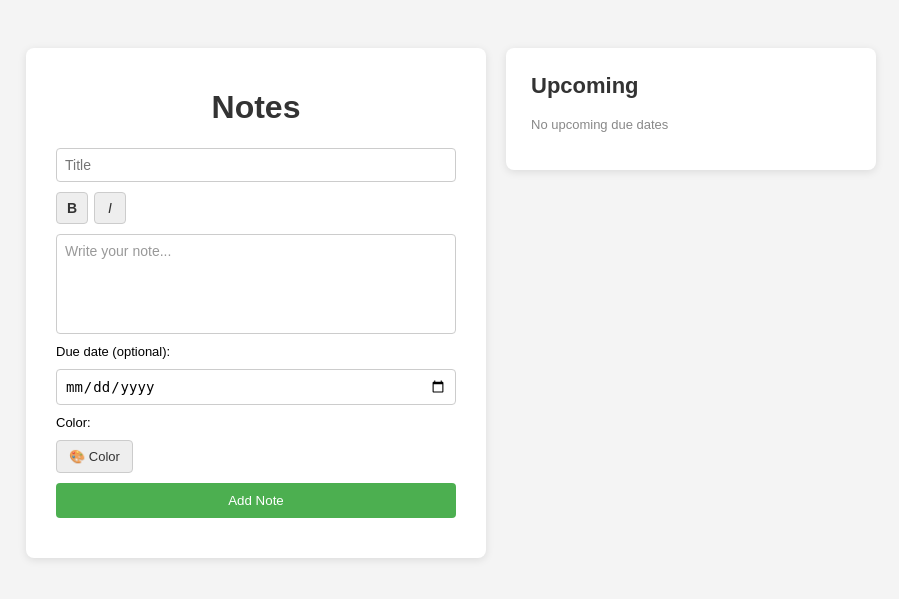
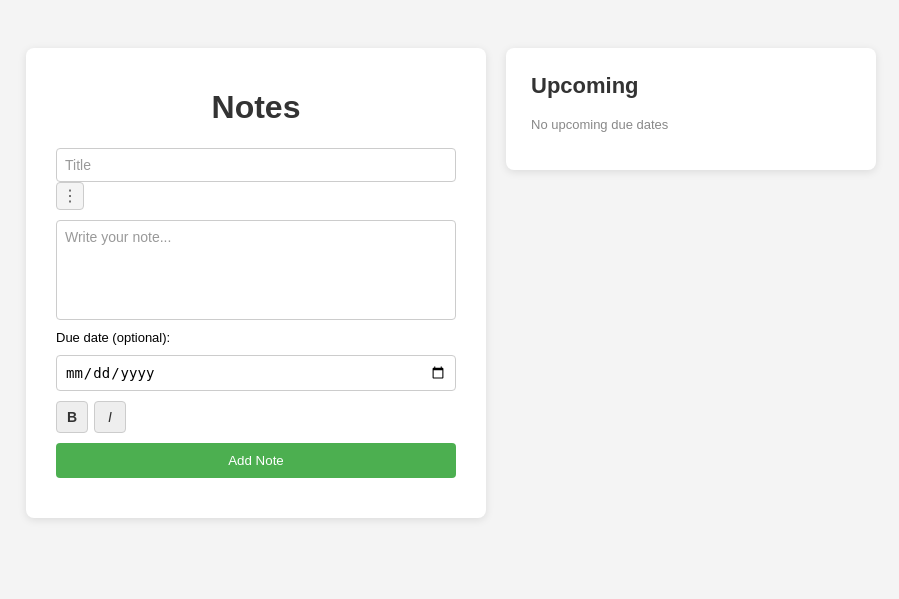
Before and after one commit to OmerBaig1/Notes-app, a Flask app: page / in a window 1280 px wide. Shown: the top 599 px of the page, without its empty margins (189-1088 px from the left). Run offline with Flask 3, Linux system fonts and the light colour scheme; data that the repository does not hold is empty.

Commit message:
Rework formatting toolbar: made bold/italic buttons responsive and implemented kebab menu

```diff
--- a/static/script.js
+++ b/static/script.js
@@ -8,31 +8,73 @@ const selectedColorInput = document.getElementById("selected-color");
 const createSwatches = document.querySelectorAll("#create-swatches .swatch");
 const createColorToggle = document.getElementById("create-color-toggle");
 const createSwatchesPanel = document.getElementById("create-swatches");
-const editColorToggle = document.getElementById("edit-color-toggle");
-const editSwatchesPanel = document.getElementById("edit-swatches");
 
-// Modal elements
 const modalOverlay = document.getElementById("edit-modal-overlay");
 const editTitleInput = document.getElementById("edit-title");
 const editContentInput = document.getElementById("edit-content");
 const editDueDateInput = document.getElementById("edit-due-date");
 const editSelectedColorInput = document.getElementById("edit-selected-color");
 const editSwatches = document.querySelectorAll("#edit-swatches .swatch");
+const editColorToggle = document.getElementById("edit-color-toggle");
+const editSwatchesPanel = document.getElementById("edit-swatches");
 const saveEditBtn = document.getElementById("save-edit-btn");
 const cancelEditBtn = document.getElementById("cancel-edit-btn");
 
 let currentEditId = null;
 
-document.querySelectorAll(".format-btn").forEach(btn => {
-    btn.addEventListener("click", () => {
-        const command = btn.dataset.command;
-        const targetBox = btn.dataset.target === "edit" ? editContentInput : contentInput;
-        targetBox.focus();
-        document.execCommand(command, false, null);
+// Which box (title or content) each toolbar currently targets
+let createFocusTarget = contentInput;
+let editFocusTarget = editContentInput;
+
+titleInput.addEventListener("focus", () => { createFocusTarget = titleInput; });
+contentInput.addEventListener("focus", () => { createFocusTarget = contentInput; });
+editTitleInput.addEventListener("focus", () => { editFocusTarget = editTitleInput; });
+editContentInput.addEventListener("focus", () => { editFocusTarget = editContentInput; });
+
+// Remember exactly where the cursor/selection is in each editable box
+const savedRanges = new Map();
+
+function trackSelection(el) {
+    ["mouseup", "keyup", "input"].forEach(evt => {
+        el.addEventListener(evt, () => {
+            const sel = window.getSelection();
+            if (sel.rangeCount > 0 && el.contains(sel.anchorNode)) {
+                savedRanges.set(el, sel.getRangeAt(0).cloneRange());
+            }
+        });
     });
+}
+[titleInput, contentInput, editTitleInput, editContentInput].forEach(trackSelection);
+
+function restoreSelection(el) {
+    const range = savedRanges.get(el);
+    if (range) {
+        const sel = window.getSelection();
+        sel.removeAllRanges();
+        sel.addRange(range);
+    }
+}
+
+// Color dropdown toggles
+createColorToggle.addEventListener("click", () => {
+    createSwatchesPanel.classList.toggle("hidden");
+    editSwatchesPanel.classList.add("hidden");
 });
 
-//Color swatch selection (create form) ---
+editColorToggle.addEventListener("click", () => {
+    editSwatchesPanel.classList.toggle("hidden");
+    createSwatchesPanel.classList.add("hidden");
+});
+
+document.addEventListener("click", (e) => {
+    if (!createColorToggle.contains(e.target) && !createSwatchesPanel.contains(e.target)) {
+        createSwatchesPanel.classList.add("hidden");
+    }
+    if (!editColorToggle.contains(e.target) && !editSwatchesPanel.contains(e.target)) {
+        editSwatchesPanel.classList.add("hidden");
+    }
+});
+
 createSwatches.forEach(swatch => {
     swatch.addEventListener("click", () => {
         createSwatches.forEach(s => s.classList.remove("selected"));
@@ -42,7 +84,6 @@ createSwatches.forEach(swatch => {
     });
 });
 
-//Color swatch selection (edit modal) ---
 editSwatches.forEach(swatch => {
     swatch.addEventListener("click", () => {
         editSwatches.forEach(s => s.classList.remove("selected"));
@@ -52,7 +93,50 @@ editSwatches.forEach(swatch => {
     });
 });
 
-//Fetches notes from the server and displays them
+// Bold / Italic buttons
+document.querySelectorAll(".format-btn").forEach(btn => {
+    btn.addEventListener("mousedown", (e) => e.preventDefault());
+
+    btn.addEventListener("click", () => {
+        const command = btn.dataset.command;
+        const isEdit = btn.dataset.target === "edit";
+        const target = isEdit ? editFocusTarget : createFocusTarget;
+
+        target.focus();
+        restoreSelection(target);
+        document.execCommand(command, false, null);
+
+        const sel = window.getSelection();
+        if (sel.rangeCount > 0) {
+            savedRanges.set(target, sel.getRangeAt(0).cloneRange());
+        }
+
+        updateFormatButtonStates(isEdit);
+    });
+});
+
+function updateFormatButtonStates(isEdit) {
+    document.querySelectorAll(".format-btn").forEach(btn => {
+        const belongsToEdit = btn.dataset.target === "edit";
+        if (belongsToEdit !== isEdit) return;
+
+        const command = btn.dataset.command;
+        const isActive = document.queryCommandState(command);
+        btn.classList.toggle("active", isActive);
+    });
+}
+
+document.addEventListener("selectionchange", () => {
+    const active = document.activeElement;
+    if (active === contentInput || active === titleInput) {
+        updateFormatButtonStates(false);
+    } else if (active === editContentInput || active === editTitleInput) {
+        updateFormatButtonStates(true);
+    }
+    // Clicking elsewhere (buttons, due date, background) no longer clears
+    // the toolbar — it just keeps showing the last real state.
+});
+
 async function loadNotes() {
     const response = await fetch("/notes");
     const notes = await response.json();
@@ -65,7 +149,7 @@ async function loadNotes() {
         noteDiv.style.backgroundColor = note.color || "#FFF9B0";
 
         const titleEl = document.createElement("h3");
-        titleEl.textContent = note.title;
+        titleEl.innerHTML = note.title;
 
         const contentEl = document.createElement("p");
         contentEl.innerHTML = note.content;
@@ -98,7 +182,6 @@ async function loadNotes() {
         notesList.appendChild(noteDiv);
     });
 
-    //Sidebar: notes with due dates
     const notesWithDates = notes
         .filter(note => note.due_date)
         .sort((a, b) => new Date(a.due_date) - new Date(b.due_date));
@@ -129,7 +212,7 @@ async function loadNotes() {
         }
 
         const titleSpan = document.createElement("strong");
-        titleSpan.textContent = note.title;
+        titleSpan.innerHTML = note.title;
 
         const dueLabel = document.createElement("span");
         dueLabel.className = "due-label";
@@ -145,30 +228,15 @@ async function loadNotes() {
     });
 }
 
-createColorToggle.addEventListener("click", () => {
-    createSwatchesPanel.classList.toggle("hidden");
-    editSwatchesPanel.classList.add("hidden"); // close the other one if open
-});
-
-editColorToggle.addEventListener("click", () => {
-    editSwatchesPanel.classList.toggle("hidden");
-    createSwatchesPanel.classList.add("hidden");
-});
-
-document.addEventListener("click", (e) => {
-    if (!createColorToggle.contains(e.target) && !createSwatchesPanel.contains(e.target)) {
-        createSwatchesPanel.classList.add("hidden");
-    }
-    if (!editColorToggle.contains(e.target) && !editSwatchesPanel.contains(e.target)) {
-        editSwatchesPanel.classList.add("hidden");
-    }
-});
-
-// New Note
 form.addEventListener("submit", async (e) => {
     e.preventDefault();
 
-    const title = titleInput.value;
+    if (titleInput.textContent.trim() === "") {
+        alert("Please enter a title.");
+        return;
+    }
+
+    const title = titleInput.innerHTML;
     const content = contentInput.innerHTML;
     const color = selectedColorInput.value;
     const due_date = dueDateInput.value || null;
@@ -179,7 +247,7 @@ form.addEventListener("submit", async (e) => {
         body: JSON.stringify({ title, content, color, due_date })
     });
 
-    titleInput.value = "";
+    titleInput.innerHTML = "";
     contentInput.innerHTML = "";
     dueDateInput.value = "";
     createSwatches.forEach(s => s.classList.remove("selected"));
@@ -189,20 +257,9 @@ form.addEventListener("submit", async (e) => {
     loadNotes();
 });
 
-function updateFormatButtonStates() {
-    document.querySelectorAll(".format-btn").forEach(btn => {
-        const command = btn.dataset.command;
-        const isActive = document.queryCommandState(command);
-        btn.classList.toggle("active", isActive);
-    });
-}
-
-document.addEventListener("selectionchange", updateFormatButtonStates);
-
-// --- Edit modal logic ---
 function openEditModal(note) {
     currentEditId = note.id;
-    editTitleInput.value = note.title;
+    editTitleInput.innerHTML = note.title;
     editContentInput.innerHTML = note.content;
     editDueDateInput.value = note.due_date || "";
 
@@ -229,7 +286,7 @@ saveEditBtn.addEventListener("click", async () => {
         method: "PUT",
         headers: { "Content-Type": "application/json" },
         body: JSON.stringify({
-            title: editTitleInput.value,
+            title: editTitleInput.innerHTML,
             content: editContentInput.innerHTML,
             color: editSelectedColorInput.value,
             due_date: editDueDateInput.value || null
@@ -240,7 +297,6 @@ saveEditBtn.addEventListener("click", async () => {
     loadNotes();
 });
 
-// Deletes note
 async function deleteNote(id) {
     const confirmed = confirm("Delete this note?");
     if (!confirmed) return;
--- a/static/style.css
+++ b/static/style.css
@@ -294,12 +294,20 @@ button:hover {
     width: 32px;
     height: 32px;
     padding: 0;
+    margin: 0;
+    line-height: 32px;
+    text-align: center;
     background-color: #eee;
     color: #333;
     border: 1px solid #ccc;
     border-radius: 4px;
     cursor: pointer;
     font-size: 14px;
+    box-sizing: border-box;
+    display: inline-flex;
+    align-items: center;
+    justify-content: center;
+    user-select: none;
 }
 
 .format-btn:hover {
@@ -325,3 +333,39 @@ button:hover {
 .note p {
     white-space: normal;
 }
+
+.editable-title {
+    flex: 1;
+    padding: 8px;
+    border: 1px solid #ccc;
+    border-radius: 4px;
+    font-size: 14px;
+    min-height: 20px;
+    box-sizing: border-box;
+}
+
+.editable-title:empty:before {
+    content: attr(data-placeholder);
+    color: #999;
+}
+
+.kebab-btn {
+    width: 28px;
+    height: 28px;
+    min-width: 28px;
+    border-radius: 4px;
+    border: 1px solid #ccc;
+    background-color: #f4f4f4;
+    cursor: pointer;
+    font-size: 16px;
+    line-height: 1;
+    color: #555;
+    display: flex;
+    align-items: center;
+    justify-content: center;
+    padding: 0;
+}
+
+.kebab-btn:hover {
+    background-color: #e8e8e8;
+}
--- a/templates/index.html
+++ b/templates/index.html
@@ -11,19 +11,10 @@
             <h1>Notes</h1>
 
         <form id="note-form">
-                <input type="text" id="title" placeholder="Title" required>
-                <div class="editor-toolbar">
-                    <button type="button" class="format-btn" data-command="bold"><b>B</b></button>
-                    <button type="button" class="format-btn" data-command="italic"><i>I</i></button>
-                </div>
-                <div id="content" class="editable-box" contenteditable="true" data-placeholder="Write your note..."></div>
-
-                <label for="due-date" style="font-size: 13px;">Due date (optional):</label>
-                <input type="date" id="due-date">
-
-                <label style="font-size: 13px;">Color:</label>
+            <div class="form-header">
+                <div id="title" class="editable-title" contenteditable="true" data-placeholder="Title"></div>
                 <div class="color-picker-wrapper">
-                    <button type="button" class="color-toggle-btn" id="create-color-toggle">🎨 Color</button>
+                    <button type="button" class="kebab-btn" id="create-color-toggle">⋮</button>
                     <div class="color-swatches hidden" id="create-swatches">
                         <div class="swatch selected" data-color="#FFF9B0" style="background-color:#FFF9B0"></div>
                         <div class="swatch" data-color="#AEE1F9" style="background-color:#AEE1F9"></div>
@@ -31,7 +22,18 @@
                         <div class="swatch" data-color="#F9B4D0" style="background-color:#F9B4D0"></div>
                     </div>
                 </div>
+            </div>
             <input type="hidden" id="selected-color" value="#FFF9B0">
+
+            <div id="content" class="editable-box" contenteditable="true" data-placeholder="Write your note..."></div>
+
+            <label for="due-date" style="font-size: 13px;">Due date (optional):</label>
+            <input type="date" id="due-date">
+
+            <div class="editor-toolbar">
+                <button type="button" class="format-btn" data-command="bold"><b>B</b></button>
+                <button type="button" class="format-btn" data-command="italic"><i>I</i></button>
+            </div>
 
             <button type="submit">Add Note</button>
         </form>
@@ -49,19 +51,11 @@
 <div id="edit-modal-overlay" class="modal-overlay hidden">
     <div class="modal">
         <h2>Edit Note</h2>
-            <input type="text" id="edit-title" placeholder="Title">
-            <div class="editor-toolbar">
-                <button type="button" class="format-btn" data-command="bold" data-target="edit"><b>B</b></button>
-                <button type="button" class="format-btn" data-command="italic" data-target="edit"><i>I</i></button>
-            </div>
-            <div id="edit-content" class="editable-box" contenteditable="true" data-placeholder="Write your note..."></div>
 
-            <label style="font-size: 13px;">Due date:</label>
-            <input type="date" id="edit-due-date">
-
-            <label style="font-size: 13px;">Color:</label>
+        <div class="form-header">
+            <div id="edit-title" class="editable-title" contenteditable="true" data-placeholder="Title"></div>
             <div class="color-picker-wrapper">
-                <button type="button" class="color-toggle-btn" id="edit-color-toggle">🎨 Color</button>
+                <button type="button" class="kebab-btn" id="edit-color-toggle">⋮</button>
                 <div class="color-swatches hidden" id="edit-swatches">
                     <div class="swatch" data-color="#FFF9B0" style="background-color:#FFF9B0"></div>
                     <div class="swatch" data-color="#AEE1F9" style="background-color:#AEE1F9"></div>
@@ -69,7 +63,18 @@
                     <div class="swatch" data-color="#F9B4D0" style="background-color:#F9B4D0"></div>
                 </div>
             </div>
+        </div>
         <input type="hidden" id="edit-selected-color">
+
+        <div id="edit-content" class="editable-box" contenteditable="true" data-placeholder="Write your note..."></div>
+
+        <label style="font-size: 13px;">Due date:</label>
+        <input type="date" id="edit-due-date">
+
+        <div class="editor-toolbar">
+            <button type="button" class="format-btn" data-command="bold" data-target="edit"><b>B</b></button>
+            <button type="button" class="format-btn" data-command="italic" data-target="edit"><i>I</i></button>
+        </div>
 
         <div class="modal-actions">
             <button id="save-edit-btn">Save</button>
```
Lines whose indentation alone changed are shown as unchanged.
